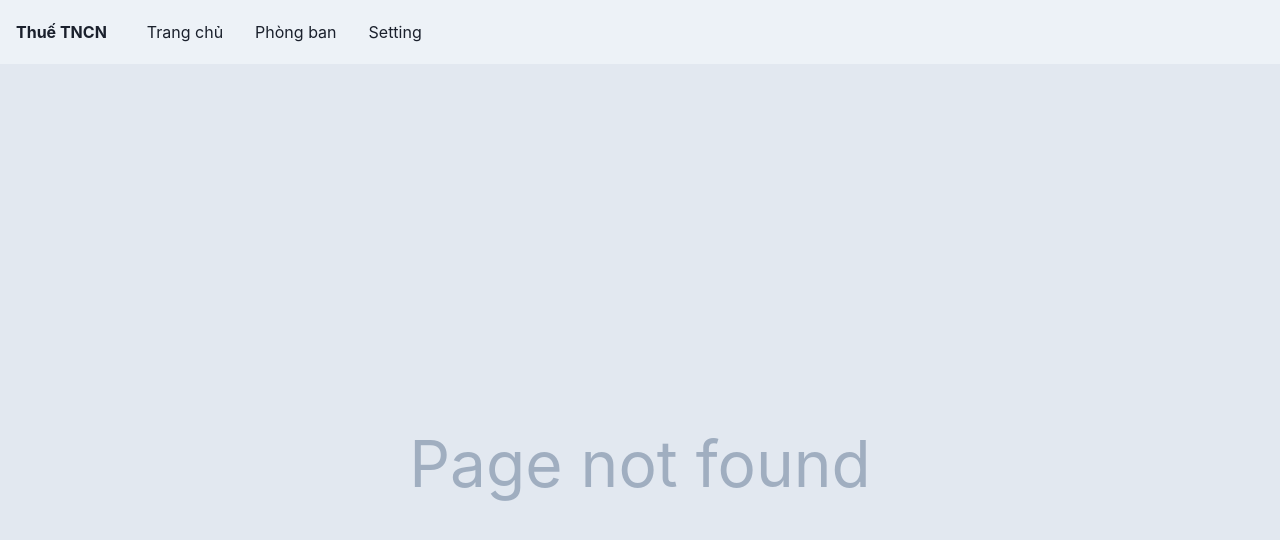
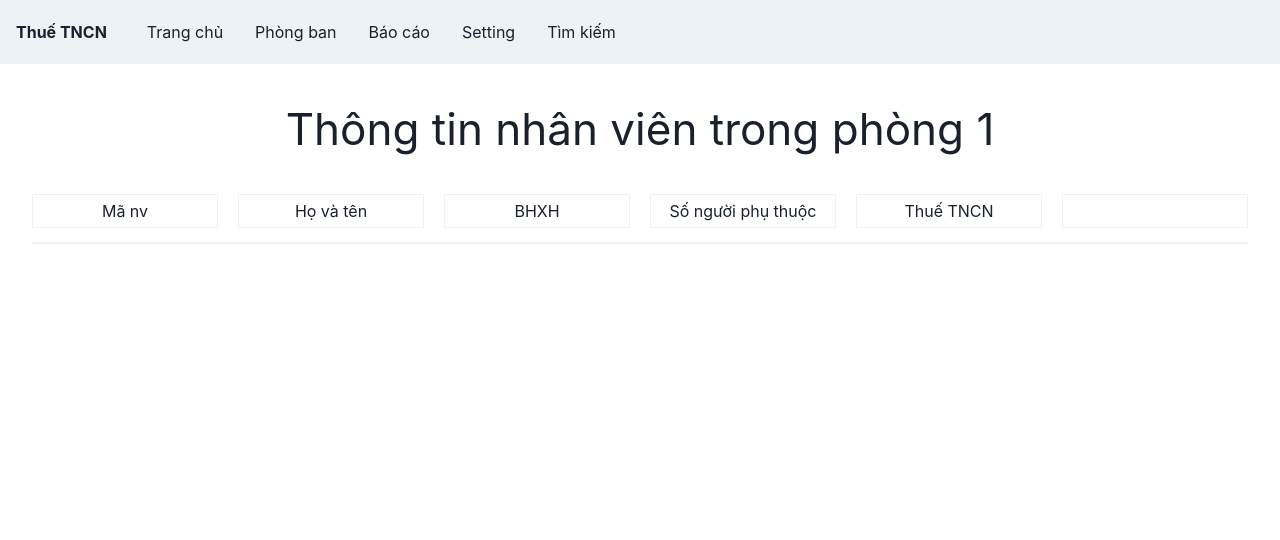
Before and after one commit to Black-Cloud-2301/tax, a React (Create React App) app: page /report/1 in a window 1280 px wide. Before the commit this address had no page. Shown: the top 540 px of the page. Built offline with nearby package versions, Linux system fonts and the light colour scheme.

Commit message:
updated report

```diff
--- a/src/App.js
+++ b/src/App.js
@@ -12,6 +12,8 @@ import EmployeeManage from './employeeManage/EmployeeManage';
 import Department from './department/Department';
 import InputTax from './inputPage/InputTax';
 import Setting from './handleTaxTNCN/Setting';
+import Report from './report/Report';
+import ReportDepartment from './report/ReportDepartment';
 
 function App() {
   return (
@@ -25,6 +27,8 @@ function App() {
           <Route path="/manager/:name" component={EmployeeManage}></Route>
           <Route  path="/output/:id" component={OutputField} />
           <Route  path="/search" component={SearchFieldPlus} />
+          <Route path="/report/:name" component={ReportDepartment}/>
+          <Route path="/report" component={Report}/>
           <Route  path="/setting" component={Setting} />
           <Route path="/department"  ><Department/></Route>
           <Route  path="/*" > <ErrorPage/></Route>
--- a/src/components/Navbar.js
+++ b/src/components/Navbar.js
@@ -10,7 +10,7 @@ import {
   useDisclosure,
 } from '@chakra-ui/react';
 
-const Links = ['Trang chủ','Phòng ban', 'Setting'];
+const Links = ['Trang chủ','Phòng ban','Báo cáo', 'Setting','Tìm kiếm'];
 
 const NavLink = ({ children }) => (
   <Link
@@ -82,9 +82,33 @@ export default function Navbar() {
                   textDecoration: 'none',
                   bg: useColorModeValue('gray.200', 'gray.700'),
                 }}
+                href="/report"
+              >
+                {Links[2]}
+              </Link>
+              <Link
+                px={2}
+                py={1}
+                rounded={'md'}
+                _hover={{
+                  textDecoration: 'none',
+                  bg: useColorModeValue('gray.200', 'gray.700'),
+                }}
                 href="/setting"
               >
-                {Links[2]}
+                {Links[3]}
+              </Link>
+              <Link
+                px={2}
+                py={1}
+                rounded={'md'}
+                _hover={{
+                  textDecoration: 'none',
+                  bg: useColorModeValue('gray.200', 'gray.700'),
+                }}
+                href="/search"
+              >
+                {Links[4]}
               </Link>
             </HStack>
           </HStack>
--- a/src/department/Department.js
+++ b/src/department/Department.js
@@ -20,7 +20,7 @@ const Department = () => {
         <>
             <form onSubmit={addDepartment}>
                 <Box w='40%' mx='auto' marginTop='4rem' marginBottom='2rem' alignItems='center'>
-                    <Input borderRadius='unset' w='80%' type='text' placeholder='Thêm phòng ban' value={departmentTemp.department} onChange={(e) => setDepartmentTemp({id:new Date().toString(),department: e.target.value})}/>
+                    <Input borderRadius='unset' w='80%' type='text' placeholder='Thêm phòng ban' value={departmentTemp.department} onChange={(e) => setDepartmentTemp({id:new Date().getTime().toString(),department: e.target.value})}/>
                     <Button w='20%' marginBottom='4px' type='button' bg='#EDF2F7'  borderRadius='unset' onClick={addDepartment}>Thêm</Button>
                 </Box>
             </form>
--- a/src/employeeManage/EmployeeManage.js
+++ b/src/employeeManage/EmployeeManage.js
@@ -25,21 +25,21 @@ const EmployeeManage = () => {
                 <Flex border="1px solid #EDF2F7" padding="4px 0px" align="center" justify="center" w="100%" h="100%" bg="white">Email</Flex>
                 <Flex border="1px solid #EDF2F7" padding="4px 0px" align="center" justify="center" w="100%" h="100%" bg="white">Tính thuế TNCN (trđ)</Flex>
             </Grid>
-            <Box border="1px solid #EDF2F7" w="95%" mx="auto" paddingTop="8px">
+            <Box border="1px solid #EDF2F7" w="95%" mx="auto" >
 
                 {data.map((employee) => {
                     const {id,name,day,month,year,phone,email} = employee;
 
                     return(
 
-                            <Grid key={id}  cursor="pointer" templateColumns="repeat(6,1fr)" gap={5} w="100%" mx="auto"  borderBottom="1px solid #EDF2F7" paddingBottom="8px">
+                            <Grid key={id}   templateColumns="repeat(6,1fr)" gap={5} w="100%" mx="auto"  borderBottom="1px solid #EDF2F7" paddingBottom="8px" paddingTop='8px'>
                                 <Flex  padding="4px 0px" align="center" justify="center" w="100%" h="100%" bg="white">{id}</Flex>
                                 <Flex  padding="4px 0px" align="center" justify="center" w="100%" h="100%" bg="white">{name}</Flex>
                                 <Flex  padding="4px 0px" align="center" justify="center" w="100%" h="100%" bg="white">{day}/{month}/{year}</Flex>
                                 <Flex  padding="4px 0px" align="center" justify="center" w="100%" h="100%" bg="white">{phone}</Flex>
                                 <Flex  padding="4px 0px" align="center" justify="center" w="100%" h="100%" bg="white">{email}</Flex>
                                 <Link to={`/manager/${id}/inputtax`}>
-                                    <Button  padding="4px 0px" align="center" justify="center" w="100%" h="100%" bg="white">Tính Thuế</Button>
+                                    <Button cursor="pointer"  padding="4px 0px" align="center" justify="center" w="100%" h="100%" bg="white">Tính Thuế</Button>
                                 </Link>
                             </Grid>
 
--- a/src/home/Home.js
+++ b/src/home/Home.js
@@ -7,6 +7,10 @@ const Home = () => {
         <Grid  templateColumns="repeat(1,1fr)" gap={6} w="75%" mx="auto" marginTop="10rem">
             <Link to='/department'>
                 <Flex cursor='pointer' marginBottom='8px' padding="8px 0px" align="center" justify="center" w="100%" h="100%" bg="#EDF2F7">Quản lý phòng ban</Flex>
+            </Link>
+            <Link to='/report'>
+                <Flex  cursor='pointer' marginBottom='8px' padding="8px 0px" align="center" justify="center" w="100%" h="100%" bg="#EDF2F7">Báo cáo</Flex>
+
             </Link>
             <Link to='/setting'>
                 <Flex  cursor='pointer' marginBottom='8px' padding="8px 0px" align="center" justify="center" w="100%" h="100%" bg="#EDF2F7">Thiết lập các hạn mức</Flex>
--- a/src/outputPage/OutputField.js
+++ b/src/outputPage/OutputField.js
@@ -324,16 +324,16 @@ const OutputField = () => {
           </Text>
         </Box>
       </Box>
-      <Box textAlign="center">
-        <Link to="/">
+      <Flex w='30%' mx='auto' justifyContent='center' textAlign="center">
+        <Link to={`/report`}>
           <Button
             bg="white"
             _hover={{ background: 'blue.500', color: 'white' }}
           >
-            Về trang chủ
+            Quay Về
           </Button>
         </Link>
-      </Box>
+      </Flex>
     </Box>
   );
 };
--- /dev/null
+++ b/src/report/Report.js
@@ -0,0 +1,38 @@
+import { Box, Button, Input,Flex } from '@chakra-ui/react';
+import React,{useState} from 'react'
+import { Link } from 'react-router-dom';
+import { useGlobalContext } from '../context';
+
+const Report = () => {
+    const {departmentTemp,listDepartment,setDepartmentTemp,addDepartment} = useGlobalContext();
+    // const [department,setDepartment] = useState('');
+    // const [listDepartment,setListDepartment] = useState([])
+
+
+    // const handleAdd=(e) => {
+    //     e.preventDefault();
+    //     setListDepartment([...listDepartment,department]);
+    //     setDepartment('');
+    // }
+
+    return (
+        <>
+            <Flex fontSize='2rem' mx='auto' justifyContent='center' marginTop='2rem'>Báo cáo Phòng ban</Flex>
+            <Box marginTop='6rem'>
+
+                {listDepartment.map((item,index) => {
+                    const {id,department} = item;
+                    return(
+                        <Link key={index} to={`/report/${department}`}>
+                            <Flex  w='40%' mx='auto' cursor='pointer' marginTop='0.5rem' padding='8px 0' alignItems='center' textTransform='capitalize' justifyContent='center' bg='#EDF2F7'>
+                                    {department}
+                            </Flex>
+                        </Link>
+                    )
+                })}
+            </Box>
+        </>
+    )
+}
+
+export default Report
--- /dev/null
+++ b/src/report/ReportDepartment.js
@@ -0,0 +1,66 @@
+import { Box, Flex, Grid,Button } from '@chakra-ui/react'
+import React,{useState} from 'react'
+import { Link,useParams } from 'react-router-dom'
+import { useGlobalContext } from '../context';
+import { realTax } from '../handleTaxTNCN/handleTax';
+
+
+const ReportDepartment = () => {
+   const {listEmploy,except} = useGlobalContext();
+   const {bhxhExcept,dependentExcept,deductibleLevel} = except;
+    // console.log(listEmploy);
+    const {name} = useParams();
+    // console.log(name);
+    const data = listEmploy.filter((item) => item.department === name)
+    return (
+        <>
+
+            <Flex margin="32px 0 " fontSize="44px" align="center" justify="center" w="100%">Thông tin nhân viên trong phòng {name}</Flex>
+
+            <Grid  templateColumns="repeat(6,1fr)" gap={5} w="95%" mx="auto" marginBottom="14px">
+                <Flex border="1px solid #EDF2F7" padding="4px 0px" align="center" justify="center" w="100%" h="100%" bg="white">Mã nv</Flex>
+                <Flex border="1px solid #EDF2F7" padding="4px 0px" align="center" justify="center" w="100%" h="100%" bg="white">Họ và tên</Flex>
+                <Flex border="1px solid #EDF2F7" padding="4px 0px" align="center" justify="center" w="100%" h="100%" bg="white">BHXH</Flex>
+                <Flex border="1px solid #EDF2F7" padding="4px 0px" align="center" justify="center" w="100%" h="100%" bg="white">Số người phụ thuộc</Flex>
+                <Flex border="1px solid #EDF2F7" padding="4px 0px" align="center" justify="center" w="100%" h="100%" bg="white">Thuế TNCN</Flex>
+                <Flex border="1px solid #EDF2F7" padding="4px 0px" align="center" justify="center" w="100%" h="100%" bg="white"></Flex>
+            </Grid>
+            <Box border="1px solid #EDF2F7" w="95%" mx="auto" >
+
+                {data.map((employee) => {
+                    const {id,name,bhxh,dependent} = employee;
+                    let BHXH = 'Không';
+                    if(BHXH === 'true'){
+                        BHXH = 'Có'
+                    }
+
+
+                    return(
+
+                            <Grid key={id}   templateColumns="repeat(6,1fr)" gap={5} w="100%" mx="auto"  borderBottom="1px solid #EDF2F7" paddingTop="8px" paddingBottom="8px">
+                                <Flex  padding="4px 0px" align="center" justify="center" w="100%" h="100%" bg="white">{id}</Flex>
+                                <Flex  padding="4px 0px" align="center" justify="center" w="100%" h="100%" bg="white">{name}</Flex>
+                                <Flex  padding="4px 0px" align="center" justify="center" w="100%" h="100%" bg="white">{BHXH}</Flex>
+                                <Flex  padding="4px 0px" align="center" justify="center" w="100%" h="100%" bg="white">{dependent}</Flex>
+                                <Flex  padding="4px 0px" align="center" justify="center" w="100%" h="100%" bg="white">{realTax(employee,bhxhExcept,dependentExcept,deductibleLevel)}</Flex>
+                                <Link to={`/output/${id}`}>
+                                    <Button cursor="pointer" padding="4px 0px" align="center" justify="center" w="100%" h="100%" bg="white">Chi Tiết</Button>
+                                </Link>
+                            </Grid>
+
+                    )
+                })}
+
+            </Box>
+            {/* <Box textAlign="center">
+          <Link to={`/manager/${name}/input`}>
+            <Button my={12} w={60}>
+              Thêm nhân viên
+            </Button>
+          </Link>
+        </Box> */}
+        </>
+    )
+}
+
+export default ReportDepartment
```
